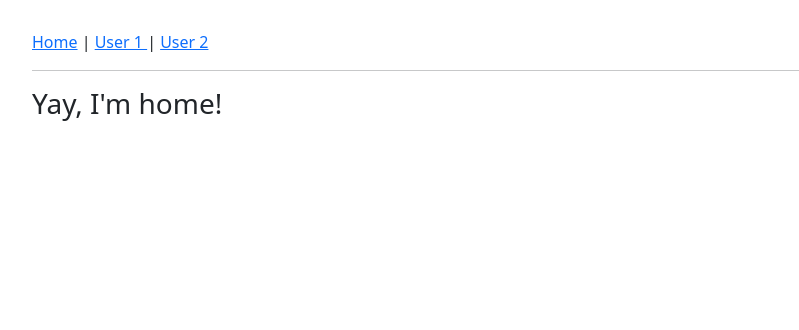
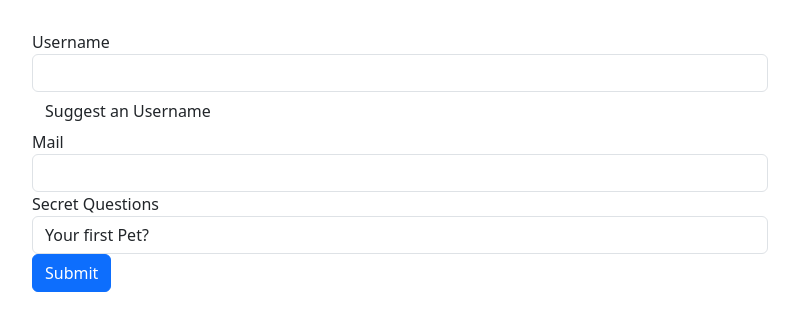
Before and after one commit to ducquiphan/angular-course-pj, an Angular app: page / in a window 1280 px wide. Shown: the top 330 px of the page, without its empty margins (50-849 px from the left). Built offline with nearby package versions, Linux system fonts and the light colour scheme.

Commit message:
observable

```diff
--- a/src/app/app.component.html
+++ b/src/app/app.component.html
@@ -1,20 +1,27 @@
 <div class="container">
   <div class="row">
     <div class="col-xs-12 col-sm-10 col-md-8 col-sm-offset-1 col-md-offset-2">
-      <a routerLink="/">Home</a> |
-      <a [routerLink]="['user', 1]">
-        User 1
-      </a>
-      |
-      <a [routerLink]="['user', 2]">
-        User 2
-      </a>
-    </div>
-  </div>
-  <hr />
-  <div class="row">
-    <div class="col-xs-12 col-sm-10 col-md-8 col-sm-offset-1 col-md-offset-2">
-      <router-outlet></router-outlet>
+      <form>
+        <div id="user-data">
+          <div class="form-group">
+            <label for="username">Username</label>
+            <input type="text" id="username" class="form-control">
+          </div>
+          <button class="btn btn-default" type="button">Suggest an Username</button>
+          <div class="form-group">
+            <label for="email">Mail</label>
+            <input type="email" id="email" class="form-control">
+          </div>
+        </div>
+        <div class="form-group">
+          <label for="secret">Secret Questions</label>
+          <select id="secret" class="form-control">
+            <option value="pet">Your first Pet?</option>
+            <option value="teacher">Your first teacher?</option>
+          </select>
+        </div>
+        <button class="btn btn-primary" type="submit">Submit</button>
+      </form>
     </div>
   </div>
 </div>
--- a/src/app/app.component.ts
+++ b/src/app/app.component.ts
@@ -1,12 +1,12 @@
-import { Component, OnInit } from '@angular/core';
+import { Component } from '@angular/core';
 
 @Component({
   selector: 'app-root',
   templateUrl: './app.component.html',
   styleUrls: ['./app.component.css']
 })
-export class AppComponent implements OnInit {
-  constructor() {}
-
-  ngOnInit() {}
+export class AppComponent {
+  suggestUserName() {
+    const suggestedName = 'Superuser';
+  }
 }
--- a/src/app/home/home.component.html
+++ /dev/null
@@ -1 +0,0 @@
-<h3>Yay, I'm home!</h3>
--- a/src/app/home/home.component.ts
+++ /dev/null
@@ -1,15 +0,0 @@
-import { Component, OnInit } from '@angular/core';
-
-@Component({
-  selector: 'app-home',
-  templateUrl: './home.component.html',
-  styleUrls: ['./home.component.css']
-})
-export class HomeComponent implements OnInit {
-
-  constructor() { }
-
-  ngOnInit() {
-  }
-
-}
--- a/src/app/user/user.component.html
+++ /dev/null
@@ -1 +0,0 @@
-<p>User with <strong>ID {{ id }}</strong> was loaded</p>
--- a/src/app/user/user.component.ts
+++ /dev/null
@@ -1,20 +0,0 @@
-import { Component, OnInit } from '@angular/core';
-import { ActivatedRoute, Params } from '@angular/router';
-
-@Component({
-  selector: 'app-user',
-  templateUrl: './user.component.html',
-  styleUrls: ['./user.component.css']
-})
-export class UserComponent implements OnInit {
-  id: number;
-
-  constructor(private route: ActivatedRoute) {
-  }
-
-  ngOnInit() {
-    this.route.params.subscribe((params: Params) => {
-      this.id = +params.id;
-    });
-  }
-}
```
Also changed, not shown: src/app/app-routing.module.ts (deleted, +0 -22 lines), src/app/app.module.ts (+4 -7 lines), src/app/home/home.component.css (deleted), src/app/user/user.component.css (deleted), 1 other file (tests, documents, lock files or other folders).
